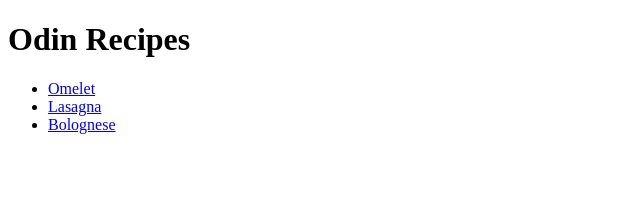
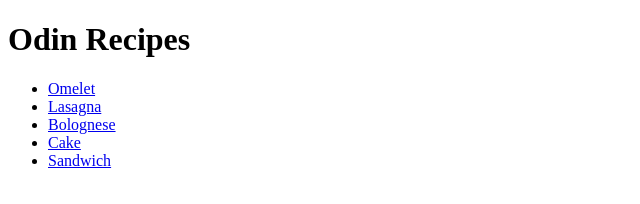
Before and after one commit to Belbut/odin-recipes2, a plain HTML site: page index.html in a window 1280 px wide. Shown: the whole page, without its empty margins (0-640 px from the left). Drawn offline with Linux system fonts and the light colour scheme.

Commit message:
Add sandwich & cake dishes to index

```diff
--- a/index.html
+++ b/index.html
@@ -13,6 +13,11 @@
  <li> <a href="./odin-recipes/omelet.html">Omelet </a></li>
  <li> <a href="./odin-recipes/lasagna.html">Lasagna </a></li>
  <li> <a href="./odin-recipes/bolognese.html">Bolognese </a></li>
- </ul>
+ <li> <a href="./odin-recipes/cake.html" >Cake </a></li>
+ <li> <a href="./odin-recipes/sandwich.html">Sandwich</a></li>
+
+
+
+</ul>
 </body>
 </html>
```
